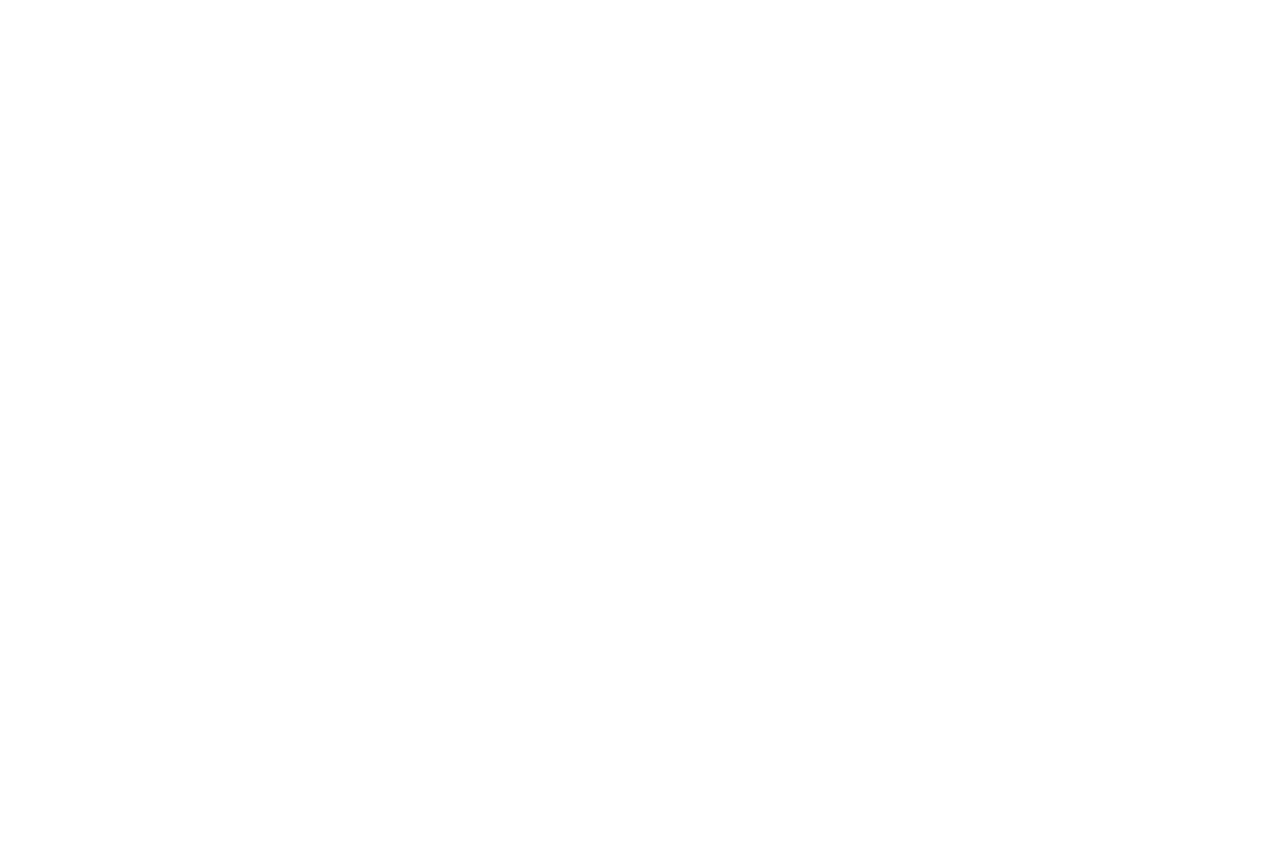
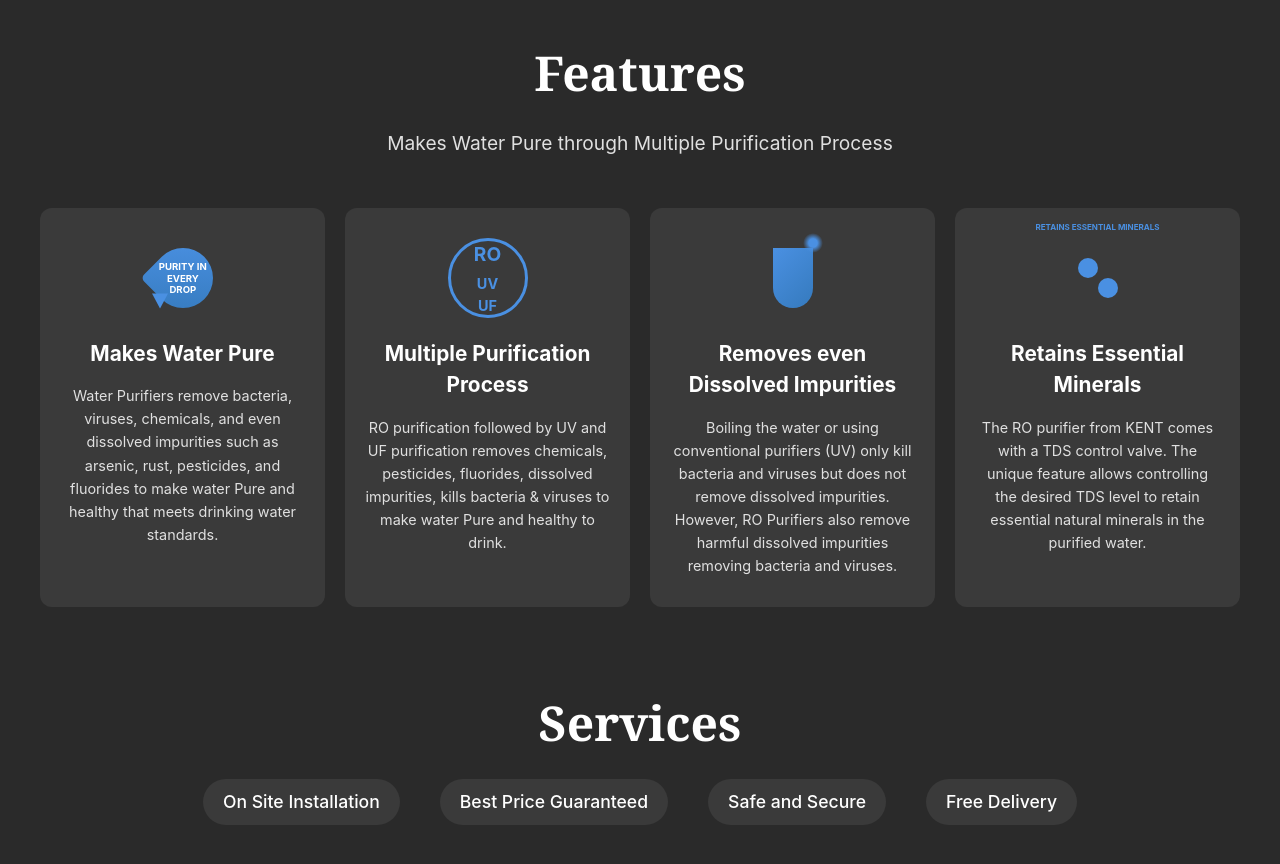
Before and after one commit to iamshiva003/rk-enterprises, a React (Vite) app: page / in a window 1280 px wide. Shown: the part 880-1744 px from the top of the page. Before the commit the page ends 857 px from the top, so only its background shows below. Built offline with nearby package versions, Linux system fonts and the light colour scheme.

Commit message:
creating features section

```diff
--- a/src/App.tsx
+++ b/src/App.tsx
@@ -2,6 +2,7 @@ import './App.css';
 import Header from './components/Header';
 import Hero from './components/Hero';
 import ImageSection from './components/ImageSection';
+import FeaturesServices from './components/FeaturesServices';
 import FloatingContact from './components/FloatingContact';
 
 function App() {
@@ -10,6 +11,7 @@ function App() {
             <Header />
             <Hero />
             <ImageSection />
+            <FeaturesServices />
             <FloatingContact />
         </div>
     );
--- /dev/null
+++ b/src/components/FeaturesServices.css
@@ -0,0 +1,269 @@
+.features-services {
+    background-color: #2a2a2a;
+    color: white;
+    padding: 60px 20px;
+    min-height: 100vh;
+}
+
+/* Features Section */
+.features-section {
+    max-width: 1200px;
+    margin: 0 auto;
+    text-align: center;
+}
+
+.section-title {
+    font-family: 'Georgia', serif;
+    font-size: 3rem;
+    font-weight: bold;
+    margin-bottom: 20px;
+    color: white;
+}
+
+.section-subtitle {
+    font-size: 1.2rem;
+    margin-bottom: 50px;
+    color: #e0e0e0;
+}
+
+.features-grid {
+    display: grid;
+    grid-template-columns: repeat(4, 1fr);
+    gap: 20px;
+    margin-bottom: 80px;
+}
+
+.feature-panel {
+    background-color: #3a3a3a;
+    padding: 30px 20px;
+    border-radius: 12px;
+    text-align: center;
+    transition: transform 0.3s ease;
+}
+
+.feature-panel:hover {
+    transform: translateY(-5px);
+}
+
+.feature-icon {
+    margin-bottom: 20px;
+    display: flex;
+    justify-content: center;
+    align-items: center;
+    height: 80px;
+}
+
+/* Water Drop Icon */
+.water-drop-icon {
+    width: 60px;
+    height: 60px;
+    background: linear-gradient(135deg, #4a90e2, #357abd);
+    border-radius: 50% 50% 50% 5px;
+    position: relative;
+    display: flex;
+    align-items: center;
+    justify-content: center;
+    transform: rotate(45deg);
+}
+
+.water-drop-icon::after {
+    content: '';
+    position: absolute;
+    bottom: -10px;
+    left: 50%;
+    transform: translateX(-50%) rotate(-45deg);
+    width: 0;
+    height: 0;
+    border-left: 8px solid transparent;
+    border-right: 8px solid transparent;
+    border-top: 15px solid #4a90e2;
+}
+
+.icon-text {
+    font-size: 0.6rem;
+    font-weight: bold;
+    color: white;
+    transform: rotate(-45deg);
+    text-align: center;
+    line-height: 1.2;
+}
+
+/* Purification Cycle Icon */
+.purification-cycle-icon {
+    width: 80px;
+    height: 80px;
+    border: 3px solid #4a90e2;
+    border-radius: 50%;
+    position: relative;
+    display: flex;
+    align-items: center;
+    justify-content: center;
+}
+
+.cycle-text {
+    display: flex;
+    flex-direction: column;
+    align-items: center;
+    font-weight: bold;
+    color: #4a90e2;
+}
+
+.ro-text {
+    font-size: 1.2rem;
+    margin-bottom: 5px;
+}
+
+.uv-text, .uf-text {
+    font-size: 0.9rem;
+}
+
+/* Test Tube Icon */
+.test-tube-icon {
+    width: 40px;
+    height: 60px;
+    background: linear-gradient(135deg, #4a90e2, #357abd);
+    border-radius: 0 0 20px 20px;
+    position: relative;
+}
+
+.splash-effect {
+    position: absolute;
+    top: -15px;
+    right: -10px;
+    width: 20px;
+    height: 20px;
+    background: radial-gradient(circle, #4a90e2 30%, transparent 70%);
+    border-radius: 50%;
+}
+
+/* Molecular Icon */
+.molecular-icon {
+    width: 60px;
+    height: 60px;
+    position: relative;
+    display: flex;
+    align-items: center;
+    justify-content: center;
+}
+
+.molecular-icon::before,
+.molecular-icon::after {
+    content: '';
+    position: absolute;
+    width: 20px;
+    height: 20px;
+    background: #4a90e2;
+    border-radius: 50%;
+}
+
+.molecular-icon::before {
+    top: 10px;
+    left: 10px;
+}
+
+.molecular-icon::after {
+    bottom: 10px;
+    right: 10px;
+}
+
+.molecular-icon .icon-text {
+    position: absolute;
+    top: -25px;
+    left: 50%;
+    transform: translateX(-50%);
+    font-size: 0.5rem;
+    font-weight: bold;
+    color: #4a90e2;
+    white-space: nowrap;
+}
+
+.feature-title {
+    font-size: 1.3rem;
+    font-weight: bold;
+    margin-bottom: 15px;
+    color: white;
+}
+
+.feature-description {
+    font-size: 0.9rem;
+    line-height: 1.6;
+    color: #e0e0e0;
+}
+
+/* Services Section */
+.services-section {
+    text-align: center;
+    max-width: 1200px;
+    margin: 0 auto;
+}
+
+.services-list {
+    display: flex;
+    justify-content: center;
+    gap: 40px;
+    flex-wrap: wrap;
+}
+
+.service-item {
+    font-size: 1.1rem;
+    color: white;
+    font-weight: 500;
+    padding: 10px 20px;
+    background-color: #3a3a3a;
+    border-radius: 25px;
+    transition: background-color 0.3s ease;
+}
+
+.service-item:hover {
+    background-color: #4a90e2;
+}
+
+/* Responsive Design */
+@media (max-width: 768px) {
+    .features-grid {
+        grid-template-columns: repeat(4, 1fr);
+        gap: 15px;
+    }
+
+    .services-list {
+        flex-direction: column;
+        align-items: center;
+        gap: 20px;
+    }
+
+    .section-title {
+        font-size: 2.5rem;
+    }
+
+    .feature-panel {
+        padding: 15px 10px;
+    }
+}
+
+@media (max-width: 480px) {
+    .features-services {
+        padding: 40px 15px;
+    }
+
+    .section-title {
+        font-size: 2rem;
+    }
+
+    .features-grid {
+        grid-template-columns: repeat(4, 1fr);
+        gap: 10px;
+    }
+
+    .feature-panel {
+        padding: 10px 8px;
+    }
+
+    .services-list {
+        gap: 15px;
+    }
+
+    .service-item {
+        font-size: 1rem;
+        padding: 8px 16px;
+    }
+}
--- /dev/null
+++ b/src/components/FeaturesServices.tsx
@@ -0,0 +1,81 @@
+import React from 'react';
+import './FeaturesServices.css';
+
+const FeaturesServices: React.FC = () => {
+    return (
+        <section className="features-services">
+            {/* Features Section */}
+            <div className="features-section">
+                <h2 className="section-title">Features</h2>
+                <p className="section-subtitle">Makes Water Pure through Multiple Purification Process</p>
+
+                <div className="features-grid">
+                    <div className="feature-panel">
+                        <div className="feature-icon">
+                            <div className="water-drop-icon">
+                                <span className="icon-text">PURITY IN EVERY DROP</span>
+                            </div>
+                        </div>
+                        <h3 className="feature-title">Makes Water Pure</h3>
+                        <p className="feature-description">
+                            Water Purifiers remove bacteria, viruses, chemicals, and even dissolved impurities such as arsenic, rust, pesticides, and fluorides to make water Pure and healthy that meets drinking water standards.
+                        </p>
+                    </div>
+
+                    <div className="feature-panel">
+                        <div className="feature-icon">
+                            <div className="purification-cycle-icon">
+                                <div className="cycle-text">
+                                    <span className="ro-text">RO</span>
+                                    <span className="uv-text">UV</span>
+                                    <span className="uf-text">UF</span>
+                                </div>
+                            </div>
+                        </div>
+                        <h3 className="feature-title">Multiple Purification Process</h3>
+                        <p className="feature-description">
+                            RO purification followed by UV and UF purification removes chemicals, pesticides, fluorides, dissolved impurities, kills bacteria & viruses to make water Pure and healthy to drink.
+                        </p>
+                    </div>
+
+                    <div className="feature-panel">
+                        <div className="feature-icon">
+                            <div className="test-tube-icon">
+                                <div className="splash-effect"></div>
+                            </div>
+                        </div>
+                        <h3 className="feature-title">Removes even Dissolved Impurities</h3>
+                        <p className="feature-description">
+                            Boiling the water or using conventional purifiers (UV) only kill bacteria and viruses but does not remove dissolved impurities. However, RO Purifiers also remove harmful dissolved impurities removing bacteria and viruses.
+                        </p>
+                    </div>
+
+                    <div className="feature-panel">
+                        <div className="feature-icon">
+                            <div className="molecular-icon">
+                                <span className="icon-text">RETAINS ESSENTIAL MINERALS</span>
+                            </div>
+                        </div>
+                        <h3 className="feature-title">Retains Essential Minerals</h3>
+                        <p className="feature-description">
+                            The RO purifier from KENT comes with a TDS control valve. The unique feature allows controlling the desired TDS level to retain essential natural minerals in the purified water.
+                        </p>
+                    </div>
+                </div>
+            </div>
+
+            {/* Services Section */}
+            <div className="services-section">
+                <h2 className="section-title">Services</h2>
+                <div className="services-list">
+                    <span className="service-item">On Site Installation</span>
+                    <span className="service-item">Best Price Guaranteed</span>
+                    <span className="service-item">Safe and Secure</span>
+                    <span className="service-item">Free Delivery</span>
+                </div>
+            </div>
+        </section>
+    );
+};
+
+export default FeaturesServices;
```
